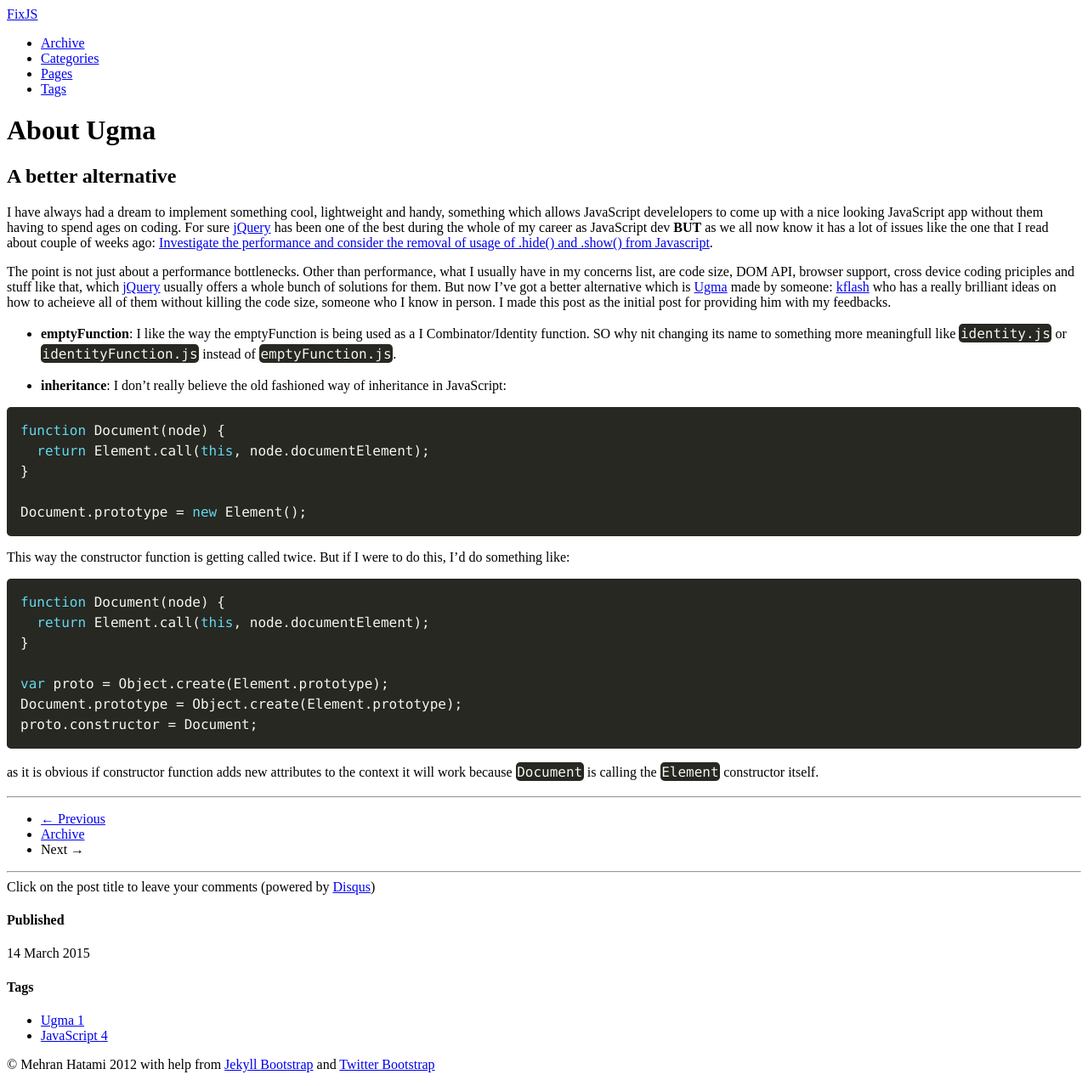
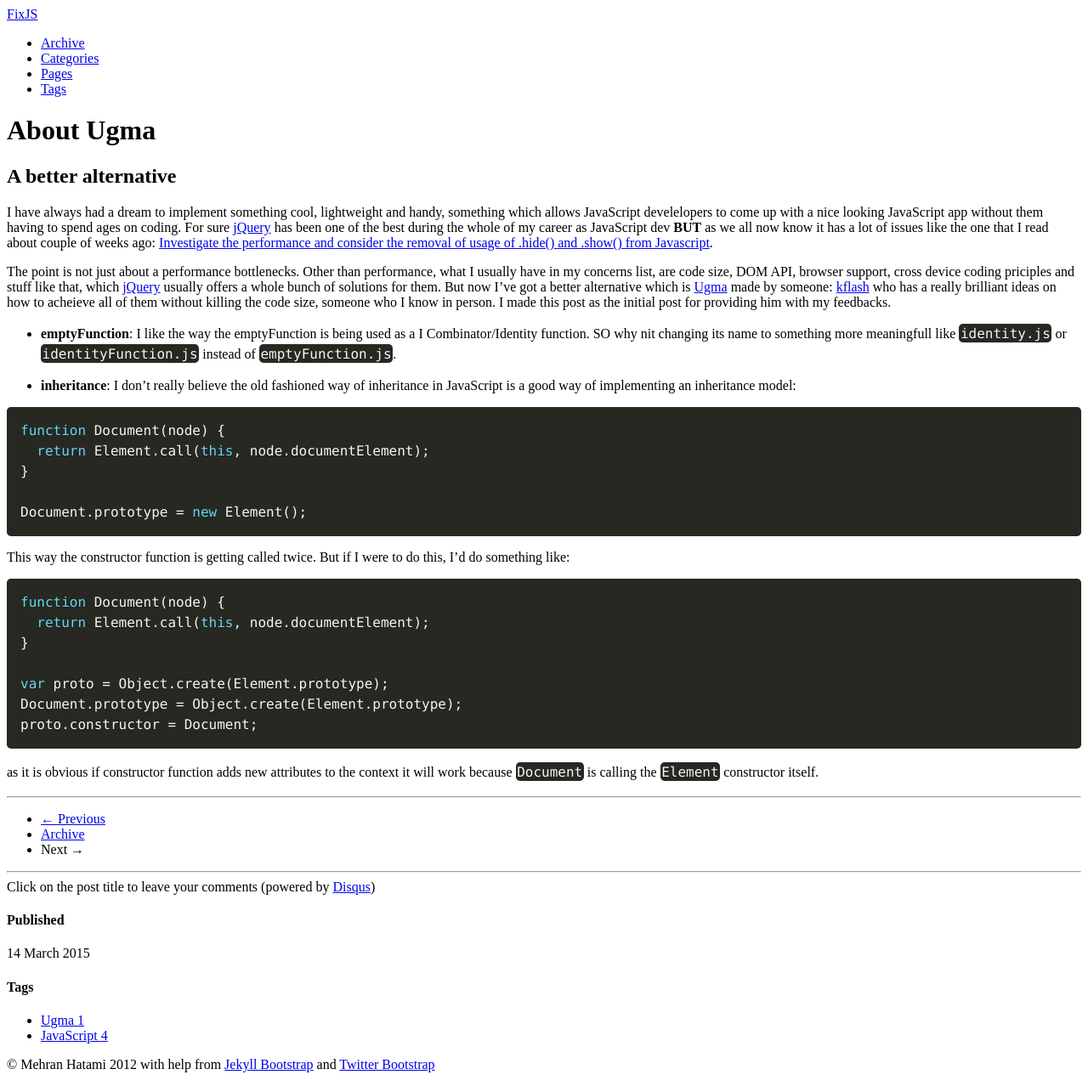
Before and after one commit to fixjs/fixjs.github.io, a Jekyll site: the page built from _posts/2015-03-14-about-ugma.md, in a window 1280 px wide. Shown: the whole page at 85% size. Built offline with Jekyll 4.4.1, drawn with Linux system fonts in a browser that asks for light colours; comment, search, counter and statistics services are not loaded.

Commit message:
update the ugma post

````diff
--- a/_posts/2015-03-14-about-ugma.md
+++ b/_posts/2015-03-14-about-ugma.md
@@ -15,7 +15,7 @@ The point is not just about a performance bottlenecks. Other than performance, w
 - __emptyFunction__: I like the way the emptyFunction is being used as a
 I Combinator/Identity function. SO why nit changing its name to something more meaningfull like `identity.js` or `identityFunction.js` instead of `emptyFunction.js`.
 
-- __inheritance__: I don't really believe the old fashioned way of inheritance in JavaScript:
+- __inheritance__: I don't really believe the old fashioned way of inheritance in JavaScript is a good way of implementing an inheritance model:
 
 ```javascript
 function Document(node) {
````
